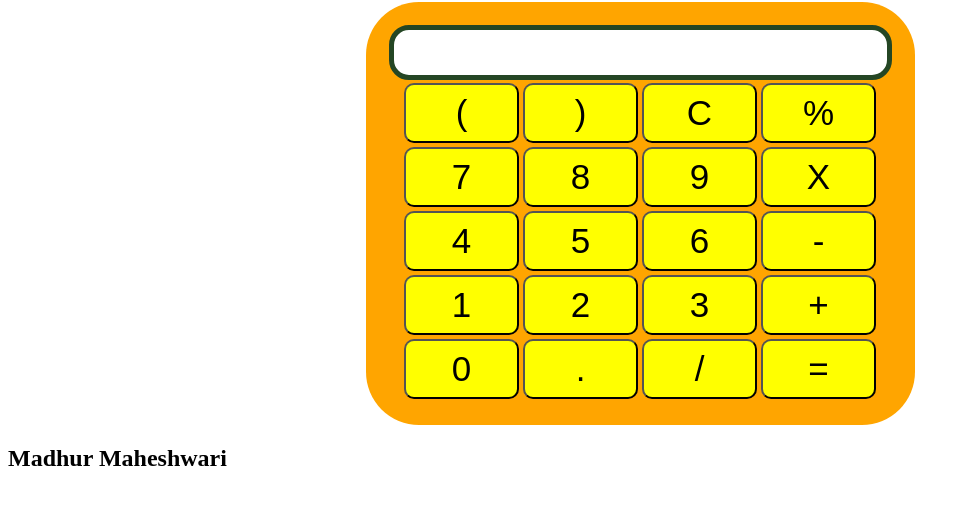
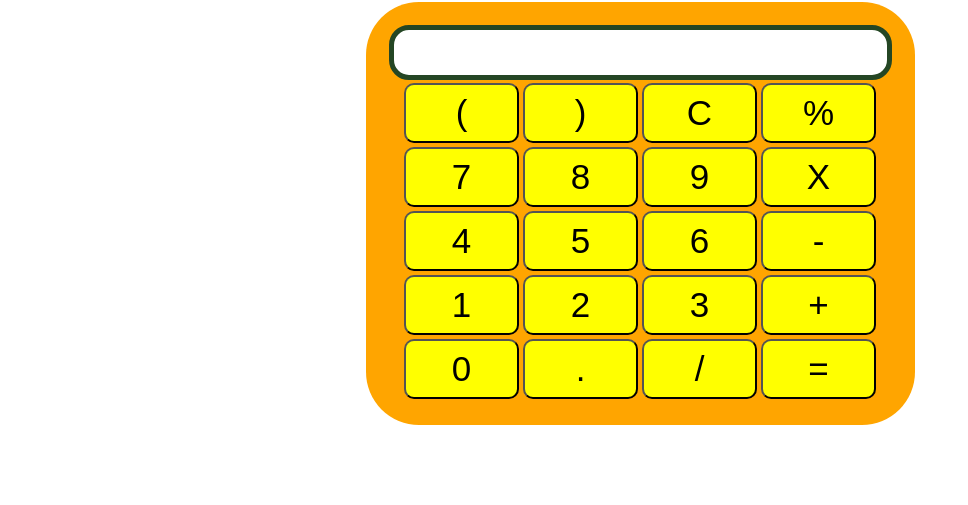
Before and after one commit to mad-99/calculator.github.io, a plain HTML site: page calculator/index.html in a window 1280 px wide. Shown: the part 79-584 px from the top of the page, without its empty margins (0-968 px from the left). Drawn offline with Linux system fonts and the light colour scheme.

Commit message:
Update index.html

```diff
--- a/calculator/index.html
+++ b/calculator/index.html
@@ -49,9 +49,7 @@
 	</table>
 	</div>
 	</div>
-	<div class="right"></div>
-<div id="footer">
-  <h2 id="name">Madhur Maheshwari</h2></div>
+
 
 </body>
 <script src="index.js"></script>
```
